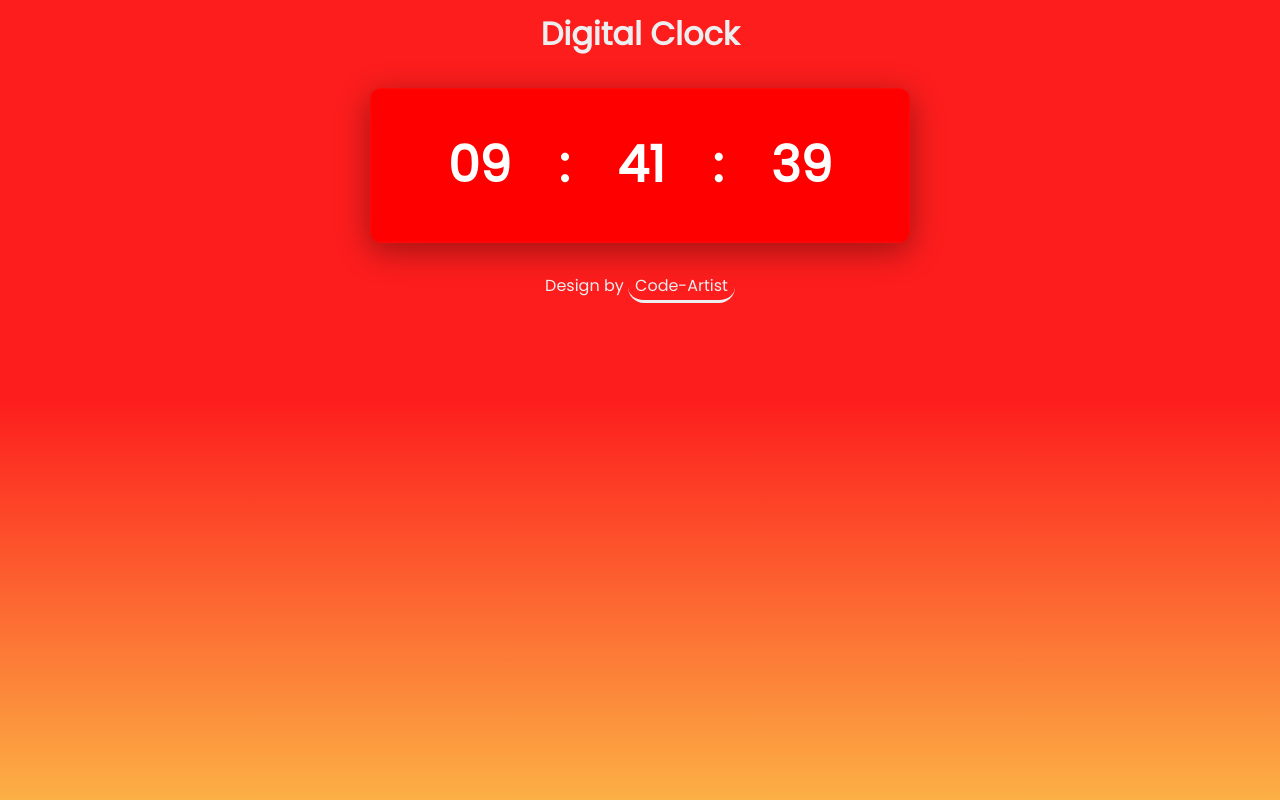
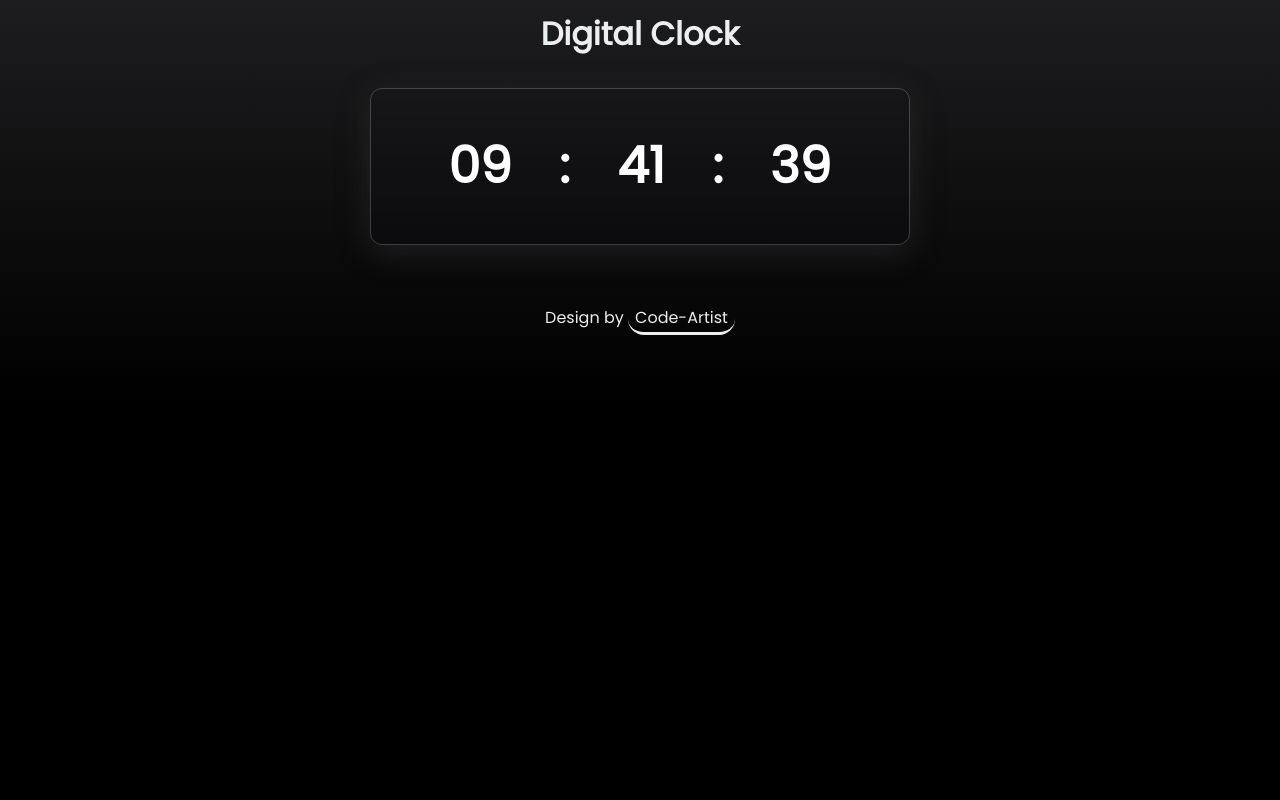
Before and after one commit to CodeArtist-Muhammad-Tayyeb/Digital-Clock, a plain HTML site: page index.html in a window 1280 px wide. Drawn offline with Linux system fonts and the light colour scheme.

Commit message:
Done!!!!!!!!!

```diff
--- a/style.css
+++ b/style.css
@@ -11,7 +11,7 @@
 body {
     width: 100%;
     min-height: 100vh;
-    background: linear-gradient(to bottom, rgba(253, 29, 29, 1) 50%, rgba(252, 176, 69, 1) 100%);
+    background: linear-gradient(to top, rgba(0, 0, 0, 1) 50%, rgba(29, 29, 31, 1) 100%);
     padding: 10px;
 }
 h1 {
@@ -19,12 +19,13 @@ h1 {
     text-align: center;
 }
 .container {
+    border: 1px solid #ffffff36;
     width: 100%;
     height: auto;
     max-width: 540px;
     margin: 30px auto 20px;
     padding: 40px 30px 40px;
-    box-shadow: 0 8px 32px 0 rgba(0, 0, 0, 0.37);
+    box-shadow: 0 8px 32px 0 rgba(69, 69, 69, 0.37);
     backdrop-filter: blur(1px) saturate(180%);
     -webkit-backdrop-filter: blur(1px) saturate(180%);
     border-radius: 12px;
@@ -56,7 +57,7 @@ h1 {
 .little-Intro {
     color: #edeef0;
     text-align: center;
-    margin-top: 30px;
+    margin-top: 60px;
     cursor: pointer;
 }
 .little-Intro a {
@@ -70,7 +71,7 @@ h1 {
 .little-Intro a:hover {
     transform: scale(1.05);
     border-bottom: 3px solid #edeef0;
-    background: #FF7700;
+    background: #313131;
 }
 
 /* Responsive Styles */
```
